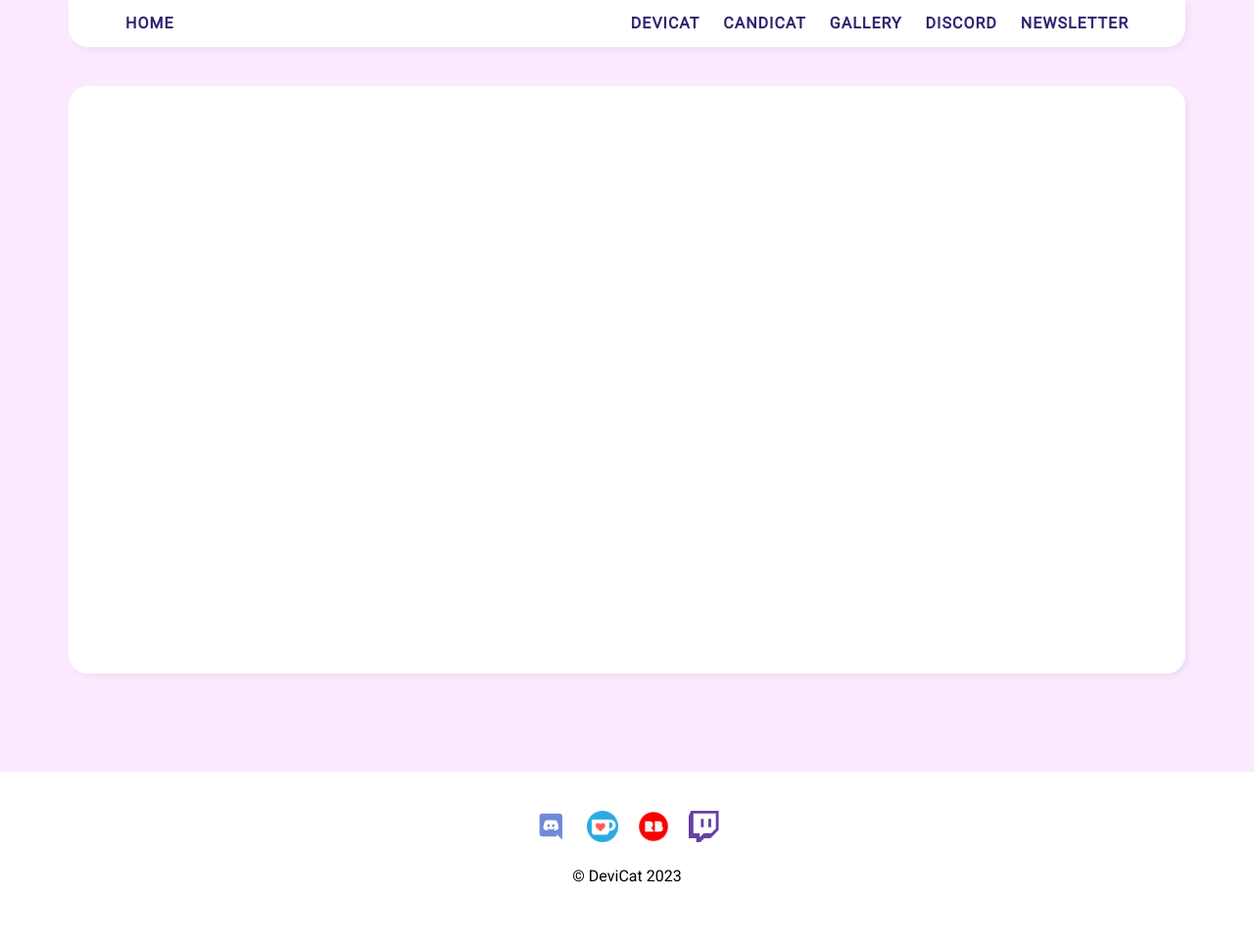
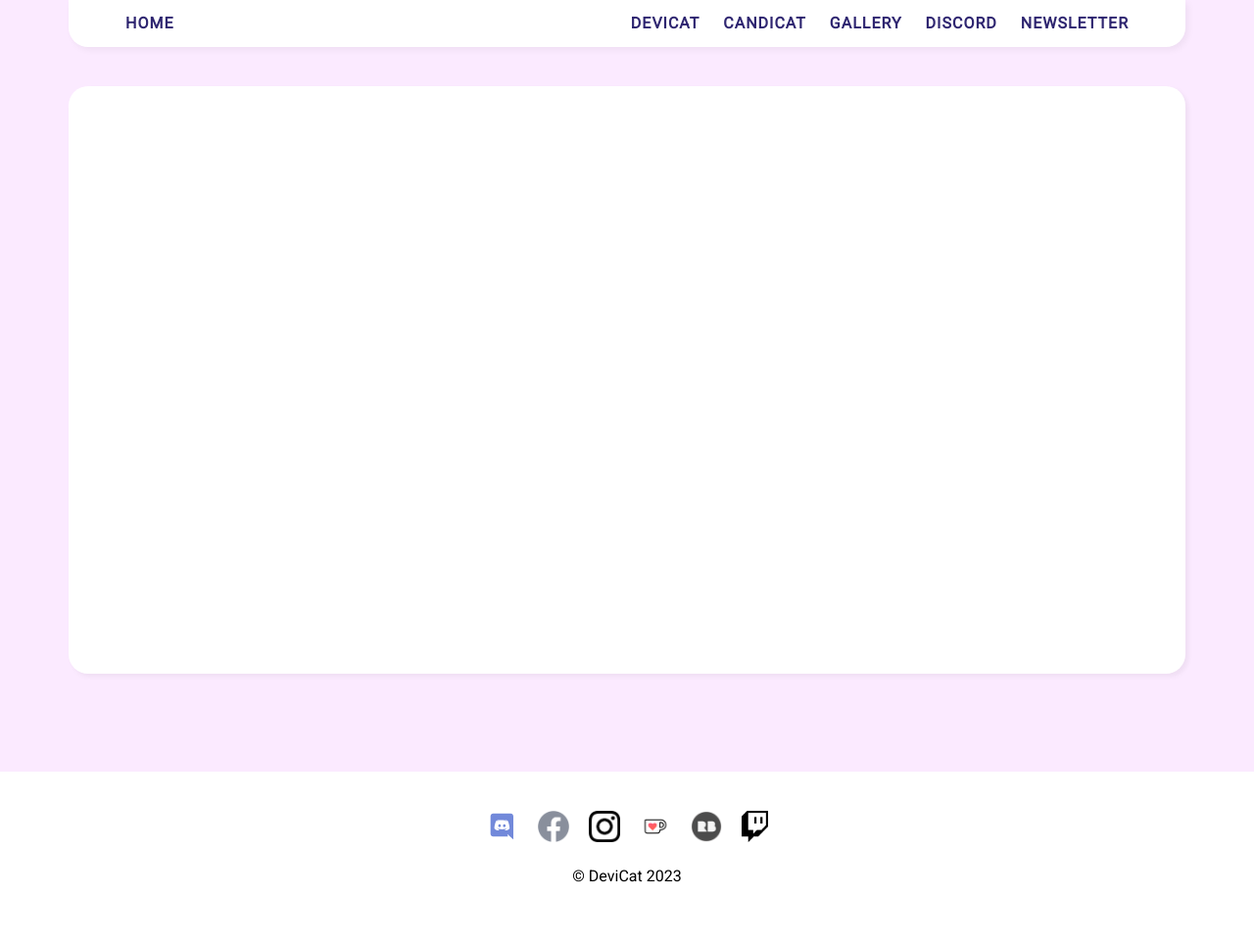
Before and after one commit to DeviCatOutlet/devicatoutlet.github.io, a Jekyll site: the page built from newsletter.md, in a window 1280 px wide. Shown: the whole page at 98% size. Built offline with Jekyll 4.4.1, drawn with Linux system fonts in a browser that asks for light colours; some web fonts are replaced; our own code applies the rules of GitHub Pages for plain Markdown files.

Commit message:
Update Footer

```diff
--- a/_layouts/default.html
+++ b/_layouts/default.html
@@ -88,9 +88,11 @@
 <footer>
   <p>
     <a href="https://www.discord.gg/devicat" title="Discord: DeviCat"><svg viewBox="0 0 245 240" fill="#7289DA"><path d="M104.4 103.9c-5.7 0-10.2 5-10.2 11.1s4.6 11.1 10.2 11.1c5.7 0 10.2-5 10.2-11.1.1-6.1-4.5-11.1-10.2-11.1zM140.9 103.9c-5.7 0-10.2 5-10.2 11.1s4.6 11.1 10.2 11.1c5.7 0 10.2-5 10.2-11.1s-4.5-11.1-10.2-11.1z"/><path d="M189.5 20h-134C44.2 20 35 29.2 35 40.6v135.2c0 11.4 9.2 20.6 20.5 20.6h113.4l-5.3-18.5 12.8 11.9 12.1 11.2 21.5 19V40.6c0-11.4-9.2-20.6-20.5-20.6zm-38.6 130.6s-3.6-4.3-6.6-8.1c13.1-3.7 18.1-11.9 18.1-11.9-4.1 2.7-8 4.6-11.5 5.9-5 2.1-9.8 3.5-14.5 4.3-9.6 1.8-18.4 1.3-25.9-.1-5.7-1.1-10.6-2.7-14.7-4.3-2.3-.9-4.8-2-7.3-3.4-.3-.2-.6-.3-.9-.5-.2-.1-.3-.2-.4-.3-1.8-1-2.8-1.7-2.8-1.7s4.8 8 17.5 11.8c-3 3.8-6.7 8.3-6.7 8.3-22.1-.7-30.5-15.2-30.5-15.2 0-32.2 14.4-58.3 14.4-58.3 14.4-10.8 28.1-10.5 28.1-10.5l1 1.2c-18 5.2-26.3 13.1-26.3 13.1s2.2-1.2 5.9-2.9c10.7-4.7 19.2-6 22.7-6.3.6-.1 1.1-.2 1.7-.2 6.1-.8 13-1 20.2-.2 9.5 1.1 19.7 3.9 30.1 9.6 0 0-7.9-7.5-24.9-12.7l1.4-1.6s13.7-.3 28.1 10.5c0 0 14.4 26.1 14.4 58.3 0 0-8.5 14.5-30.6 15.2z"/></svg></a>
+    <a href="https://www.facebook.com/devicat.art" title="Facebook: devicat.art"><img src="/img/fblogo.png" alt="Facebook: devicat.art"></a>
+    <a href="https://www.instagram.com/devicat.art" title="Instagram devicat.art"><img src="/img/instagramlogo.jpg" alt="Instagram: devicat.art"></a>
     <a href="https://www.ko-fi.com/devicat" title="Ko-fi: DeviCat"><img src="/img/kofilogo.png" alt="ko-fi: devicat"></a>
     <a href="https://www.redbubble.com/people/devicatoutlet/shop" title="redbubble: DeviCatOutlet"><img src="/img/redbubbleicon.png" alt="redbubble: DeviCatOutlet"></a>
-    <a href="https://www.twitch.tv/devicat" title="Twitch: DeviCat"><svg viewBox="0 0 128 134" fill="#6441a4"><path d="M89,77l-9,23v94h32v17h18l17-17h26l35-35V77H89Zm107,76-20,20H144l-17,17V173H100V89h96v64Zm-20-41v35H164V112h12Zm-32,0v35H132V112h12Z" transform="translate(-80 -77)"/></svg></a>
+    <a href="https://www.twitch.tv/devicat" title="Twitch: DeviCat"><img src="/img/twitchlogo.png" alt="Twitch: DeviCat"></a>
   </p>
   <p>&copy; DeviCat 2023</p>
 </footer>
```
Also changed, not shown: img/fblogo.png (added), img/instagramlogo.jpg (added), img/kofilogo.png, img/redbubbleicon.png, img/twitchlogo.png (added).
